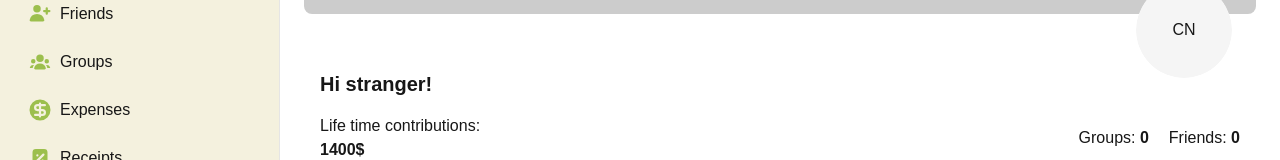
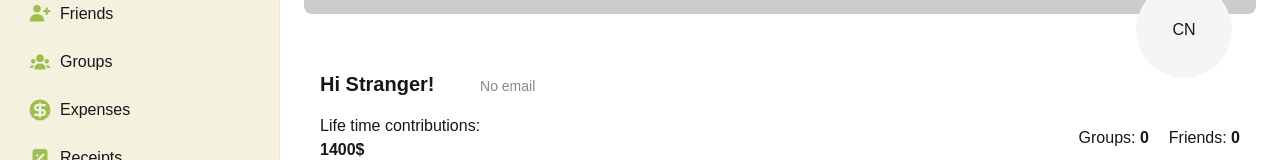
Before and after one commit to chingu-voyages/v51-tier3-team-33, a Next.js app: page /home in a window 1280 px wide. Shown: the part 262-422 px from the top of the page. Built offline with nearby package versions, Linux system fonts and the light colour scheme; no server answers.

Commit message:
created context to manage user state

```diff
--- a/app/(dashboard)/friends/page.tsx
+++ b/app/(dashboard)/friends/page.tsx
@@ -1,3 +1,7 @@
+import Friends from "./ui/friends";
+
 export default function Page() {
-  return <p>Friends list will be here</p>;
+  return <div>
+    <Friends />
+  </div>;
 }
--- /dev/null
+++ b/app/(dashboard)/friends/ui/friends.tsx
@@ -0,0 +1,16 @@
+'use client'
+import React from 'react';
+import { useUserContext } from '../../../context/UserContext';
+
+const Friends = () => {
+    const { userDetails, userGroups, userFriends } = useUserContext();
+    console.log(userDetails);
+    console.log(userGroups);
+    console.log(userFriends);
+
+  return (
+    <div>All your friends</div>
+  )
+}
+
+export default Friends
--- a/app/(dashboard)/groups/add/ui/addGroupForm.tsx
+++ b/app/(dashboard)/groups/add/ui/addGroupForm.tsx
@@ -70,7 +70,7 @@ const NewGroupForm: React.FC = () => {
       ...members.map((member) => member._id).filter((id): id is string => id !== undefined),
     ];
 
-    console.log('AllGroupMembers', allGroupMembers);
+    //console.log('AllGroupMembers', allGroupMembers);
 
     await addNewGroupToDatabase({
       ...data,
--- a/app/(dashboard)/home/page.tsx
+++ b/app/(dashboard)/home/page.tsx
@@ -1,63 +1,13 @@
 'use client';
 
+import { useUserContext } from '../../context/UserContext';
 import { Avatar, AvatarFallback, AvatarImage } from '@/components/ui/avatar';
-
-import { useSession } from 'next-auth/react';
 import RecentActivity from './ui/recentActivity';
 import ExpensesThisMonth from './ui/expensesThisMonth';
 import ExpensesGraph from './ui/expensesGraph';
-import { useEffect, useState } from 'react';
-
-interface Group {
-  _id: string;
-  members: string[];
-}
 
 export default function Page() {
-  const [userGroups, setUserGroups] = useState<number>(0);
-  const [userFriends, setUserFriends] = useState<number>(0);
-
-  const { data } = useSession();
-  const userData = data?.user;
-  const sessionUserId = userData?.id;
-
-  const getUserFriends = async () => {
-    if (!sessionUserId) return;
- try {
-        const response = await fetch(`/api/users?id=${sessionUserId}`);
-    if (!response.ok) {
-      console.error('Failed to fetch user');
-      return;
-    }
-   const userData = await response.json();
-   if (!userData) {
-     return;
-   }
-   setUserFriends(userData.user.friends.length)
-    } catch (error) {
-      console.error('Failed to fetch user friends')
-    }
-  }
-
-  const getUserGroups = async () => {
-    if (!sessionUserId) return;
-    try {
-      const response = await fetch('api/groups');
-      const data = await response.json();
-      const userGroups = data.groups.filter((group: Group) =>
-        group.members.includes(sessionUserId)
-      );
-      setUserGroups(userGroups.length);
-    } catch (error) {
-      console.error('Failed to fetch groups')
-    }
-  }
-
-  useEffect(() => {
-    getUserFriends();
-    getUserGroups();
-  }, [sessionUserId])
-
+const { userDetails, userGroups, userFriends } = useUserContext();
 
   return (
     <div className='relative'>
@@ -66,7 +16,7 @@ export default function Page() {
         className='bg-cover bg-center h-48 flex items-center justify-center relative rounded-lg mb-10'
         style={{ backgroundImage: 'url(https://via.placeholder.com/800x300)' }}>
         <Avatar className='absolute top-40 bottom-0 right-6  rounded-full w-24 h-24'>
-          <AvatarImage src={userData?.image ?? undefined} />
+          <AvatarImage src={userDetails?.image ?? undefined} />
           <AvatarFallback>CN</AvatarFallback>{' '}
         </Avatar>
       </div>
@@ -74,9 +24,9 @@ export default function Page() {
       {/* Content Below Banner */}
       <div className='p-4'>
         <h2 className='text-xl font-semibold'>
-          Hi {userData?.name || 'stranger'}!{' '}
+          Hi {userDetails?.firstName}!{' '}
           <span className='text-sm font-light text-grey sm:block md:inline md:ml-10'>
-            {userData?.email}
+            {userDetails?.email}
           </span>
         </h2>
 
@@ -89,10 +39,10 @@ export default function Page() {
           </div>
           <div className='flex flex-row gap-5'>
             <p>
-              Groups: <span className='font-bold'>{userGroups}</span>{' '}
+              Groups: <span className='font-bold'>{userGroups.length}</span>{' '}
             </p>
             <p>
-              Friends: <span className='font-bold'>{userFriends}</span>
+              Friends: <span className='font-bold'>{userFriends.length}</span>
             </p>
           </div>
         </div>
--- a/app/(dashboard)/ui/friendsList.tsx
+++ b/app/(dashboard)/ui/friendsList.tsx
@@ -1,56 +1,15 @@
 'use client'
 
+import { useUserContext } from '../../context/UserContext';
 import { Button } from '@/components/ui/button';
 import Image from 'next/image';
 import { useRouter } from 'next/navigation';
-import { useSession } from 'next-auth/react';
-import { useEffect, useState } from 'react';
 import { ScrollArea } from '@/components/ui/scroll-area';
-
-interface User {
-  _id: string;
-  firstName: string;
-  lastName: string;
-  image?: string;
-}
 
 const FriendsList: React.FC = () => {
 
-  const [userFriends, setUserFriends] = useState<User[]>([]);
-  const router = useRouter();
-  const { data } = useSession();
-  const userId = data?.user?.id;
-
-  const getSessionUserFriends = async () => {
-    if (!userId) return;
-    try {
-        const response = await fetch(`/api/users?id=${userId}`);
-    if (!response.ok) {
-      console.error('Failed to fetch user');
-      return;
-    }
-      const userData = await response.json();
-      console.log('friends', userData.user.friends)
-    const sessionUserFriends: string[] = userData.user.friends;
-
-    const result = await fetch(`/api/users`);
-    if (!result.ok) {
-      console.error('Failed to fetch all users');
-      return;
-    }
-
-    const allUsersData = await result.json();
-    const friendsData = allUsersData.users.filter((user: User) => sessionUserFriends.includes(user._id));
-    setUserFriends(friendsData);
-    } catch (error) {
-      console.error('Error fetching friends:', error)
-    }
-  };
-
-  useEffect(() => {
-    getSessionUserFriends();
-  }, [userId]);
-
+const {  userFriends } = useUserContext();
+const router = useRouter();
 
   return (
     <div className='flex flex-col items-center justify-between mt-10 ml-2'>
--- a/app/(dashboard)/ui/groupsList.tsx
+++ b/app/(dashboard)/ui/groupsList.tsx
@@ -1,59 +1,15 @@
 'use client';
 
+import { useUserContext } from '../../context/UserContext';
 import { useRouter } from 'next/navigation';
-import { useSession } from 'next-auth/react';
 import { Button } from '@/components/ui/button';
 import Image from 'next/image';
-import React, { useEffect, useState } from 'react';
+import React from 'react';
 import { ScrollArea } from '@/components/ui/scroll-area';
-
-interface Group {
-  _id: string;
-  name: string;
-  members: string[];
-}
-
-interface ApiResponse {
-  success: boolean;
-  groups: Group[];
-}
 
 const GroupsList: React.FC = () => {
   const router = useRouter();
-  const { data } = useSession();
-  const userData = data?.user;
-
-  const [groups, setGroups] = useState<Group[]>([]);
-
-  useEffect(() => {
-    const fetchGroups = async () => {
-      try {
-        const response = await fetch('/api/groups');
-        if (!response.ok) {
-          throw new Error('Failed to fetch groups');
-        }
-        const data: ApiResponse = await response.json();
-        //filter groups where user is a member
-        if (data.success) {
-          const userGroups = userData?.id
-            ? data.groups.filter((group) =>
-              group.members.includes(userData.id!))
-            : [];
-
-           setGroups(userGroups);
-        } else {
-          console.error("Failed to fetch groups:", data)
-}
-
-      } catch (error) {
-        console.error('Error fetching groups:', error);
-      }
-    };
-
-    if (userData) {
-      fetchGroups();
-    }
-  }, [userData]);
+  const {  userGroups } = useUserContext();
 
   return (
     <div className='flex flex-col items-center justify-between mt-10 ml-2'>
@@ -69,7 +25,7 @@ const GroupsList: React.FC = () => {
       {/* list */}
       <ScrollArea className='h-72 w-full '>
         <ul className='mt-5'>
-          {groups.map((group) => {
+          {userGroups.map((group) => {
             return (
               <li
                 key={group._id}
--- a/app/(dashboard)/ui/navlinks.tsx
+++ b/app/(dashboard)/ui/navlinks.tsx
@@ -1,6 +1,4 @@
 'use client'
-//links displayed at the sidenav
-//TO DO: update href's when navigation is ready
 
 import {
   CurrencyDollarIcon,
--- /dev/null
+++ b/app/context/UserContext.tsx
@@ -0,0 +1,122 @@
+'use client'
+import React, { createContext, useContext, useState, useEffect } from 'react';
+import { useSession } from 'next-auth/react';
+
+interface User {
+  _id: string;
+  firstName: string;
+  lastName: string;
+  email: string;
+  image?: string;
+}
+
+interface Group {
+  _id: string;
+  name: string;
+  members: string[];
+}
+
+interface UserContextType {
+  userDetails: User;
+  userGroups: Group[];
+  userFriends: User[];
+}
+
+interface ApiResponse {
+  success: boolean;
+  groups: Group[];
+}
+
+const defaultUser: User = {
+  _id: '01',
+  firstName: 'Stranger',
+  lastName: '',
+  email: 'No email',
+  image: '',
+};
+
+const UserContext = createContext<UserContextType | undefined>(undefined);
+
+export const UserProvider: React.FC<{ children: React.ReactNode }> = ({
+  children,
+}) => {
+  const { data } = useSession();
+  const [userDetails, setUserDetails] = useState<User>(defaultUser);
+  const [userGroups, setUserGroups] = useState<Group[]>([]);
+  const [userFriends, setUserFriends] = useState<User[]>([]);
+    const sessionUserId = data?.user?.id;
+
+    useEffect(() => {
+
+        const getSessionUserFriends = async () => {
+            if (!sessionUserId || sessionUserId === '01') return;
+            try {
+                const response = await fetch(`/api/users?id=${sessionUserId}`);
+                if (!response.ok) {
+                    console.error('Failed to fetch user');
+                    return;
+                }
+                const userData = await response.json();
+                setUserDetails(userData.user);
+                console.log('friends', userData.user.friends);
+                const sessionUserFriends: string[] = userData.user.friends;
+
+                const result = await fetch(`/api/users`);
+                if (!result.ok) {
+                    console.error('Failed to fetch all users');
+                    return;
+                }
+
+                const allUsersData = await result.json();
+                const friendsData = allUsersData.users.filter((user: User) =>
+                    sessionUserFriends.includes(user._id)
+                );
+                setUserFriends(friendsData);
+            } catch (error) {
+                console.error('Error fetching friends:', error);
+            }
+        };
+
+        const getSessionUserGroups = async () => {
+            if (!sessionUserId || sessionUserId === '01') return;
+            try {
+                const response = await fetch('/api/groups');
+                if (!response.ok) {
+                    throw new Error('Failed to fetch groups');
+                }
+                const data: ApiResponse = await response.json();
+                //filter groups where user is a member
+                if (data.success) {
+                    const sessionUserGroups = sessionUserId
+                        ? data.groups.filter((group) =>
+                            group.members.includes(sessionUserId)
+                        )
+                        : [];
+
+                    setUserGroups(sessionUserGroups);
+                } else {
+                    console.error('Failed to fetch groups:', data);
+                }
+            } catch (error) {
+                console.error('Error fetching groups:', error);
+            }
+        };
+
+        getSessionUserFriends();
+        getSessionUserGroups();
+    }, [sessionUserId]);
+
+    return (
+        <UserContext.Provider value={{ userDetails, userGroups, userFriends }}>
+            {children}
+        </UserContext.Provider>
+    );
+};
+
+export const useUserContext = () => {
+    const context = useContext(UserContext);
+    if (!context) {
+        throw new Error('useUserContext must be used within a UserProvider');
+    }
+    return context;
+}
--- a/app/layout.tsx
+++ b/app/layout.tsx
@@ -2,6 +2,7 @@ import type { Metadata } from "next";
 import localFont from "next/font/local";
 import "./globals.css";
 import OAuthSessionProvider from "./global-ui/next-auth-client/OAuthSessionProvider";
+import { UserProvider } from './context/UserContext';
 
 const geistSans = localFont({
   src: "./fonts/GeistVF.woff",
@@ -26,11 +27,12 @@ export default function RootLayout({
   children: React.ReactNode;
 }>) {
   return (
-    <html lang="en">
+    <html lang='en'>
       <body
-        className={`${geistSans.variable} ${geistMono.variable} antialiased`}
-      >
-        <OAuthSessionProvider>{children}</OAuthSessionProvider>
+        className={`${geistSans.variable} ${geistMono.variable} antialiased`}>
+        <OAuthSessionProvider>
+          <UserProvider>{children}</UserProvider>
+        </OAuthSessionProvider>
       </body>
     </html>
   );
```
